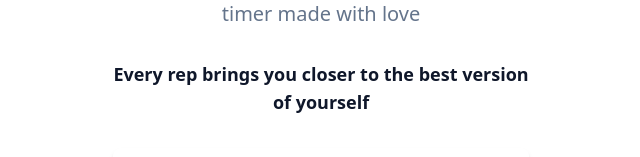
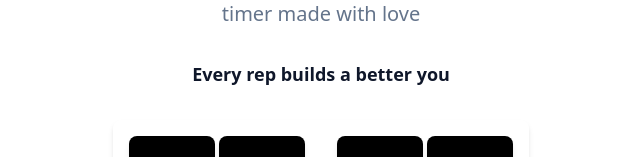
Before and after one commit to eyalptb/my-simple-interval-clock, a React (Vite) app: page / in a window 1280 px wide. Shown: the part 200-357 px from the top of the page, without its empty margins (319-959 px from the left). Built offline with nearby package versions, Linux system fonts and the light colour scheme; no server answers.

Commit message:
Update workout status message
Change the workout status message to "Every rep builds a better you".

```diff
--- a/src/components/WorkoutStatus.tsx
+++ b/src/components/WorkoutStatus.tsx
@@ -9,7 +9,7 @@ const WorkoutStatus: React.FC = () => {
     <div className="flex items-center justify-center mb-2">
       {!isRunning && (
         <div className="text-lg font-semibold text-primary text-center">
-          Every rep brings you closer to the best version of yourself
+          Every rep builds a better you
         </div>
       )}
       {isRunning && !isResting && (
```
